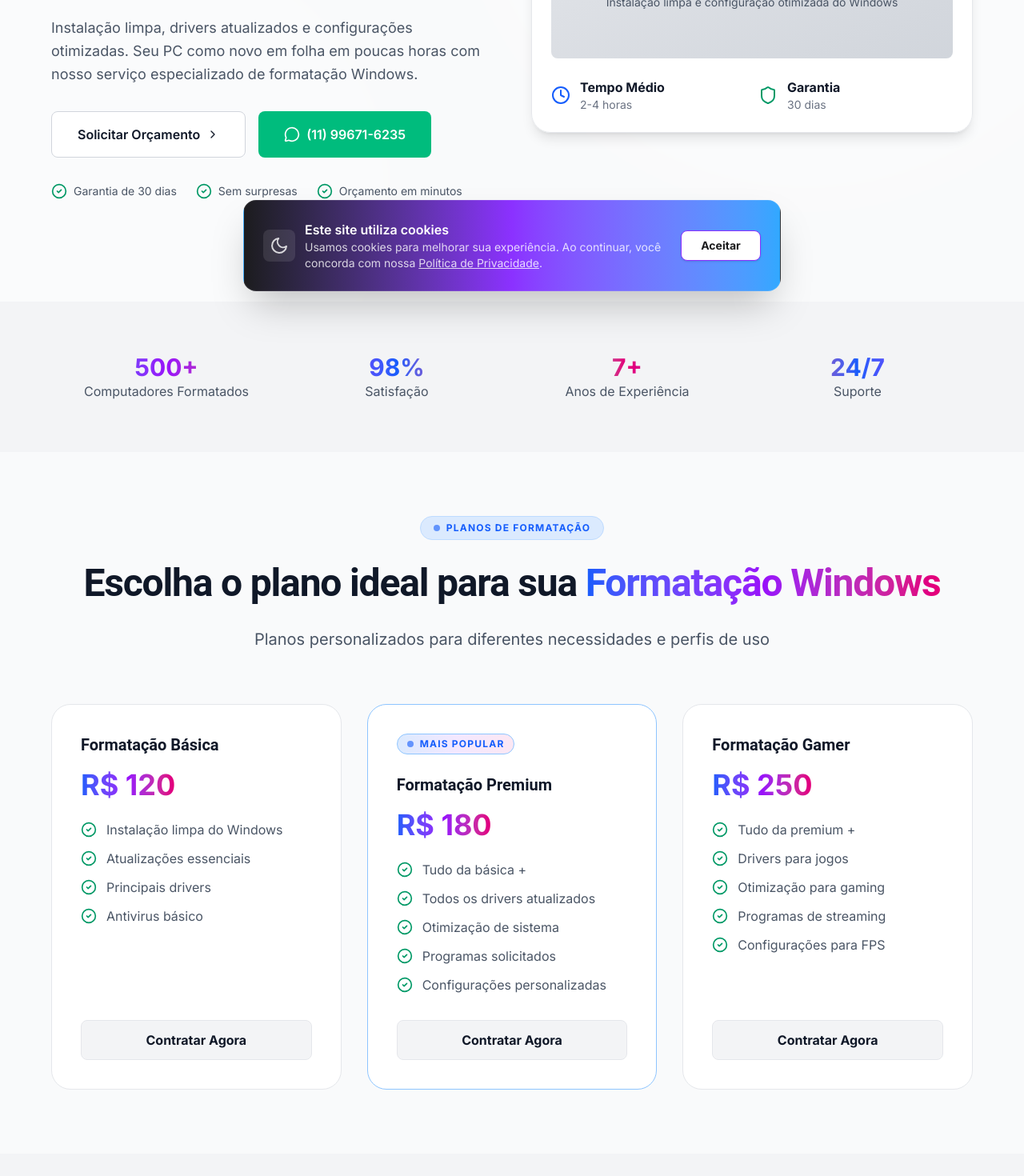
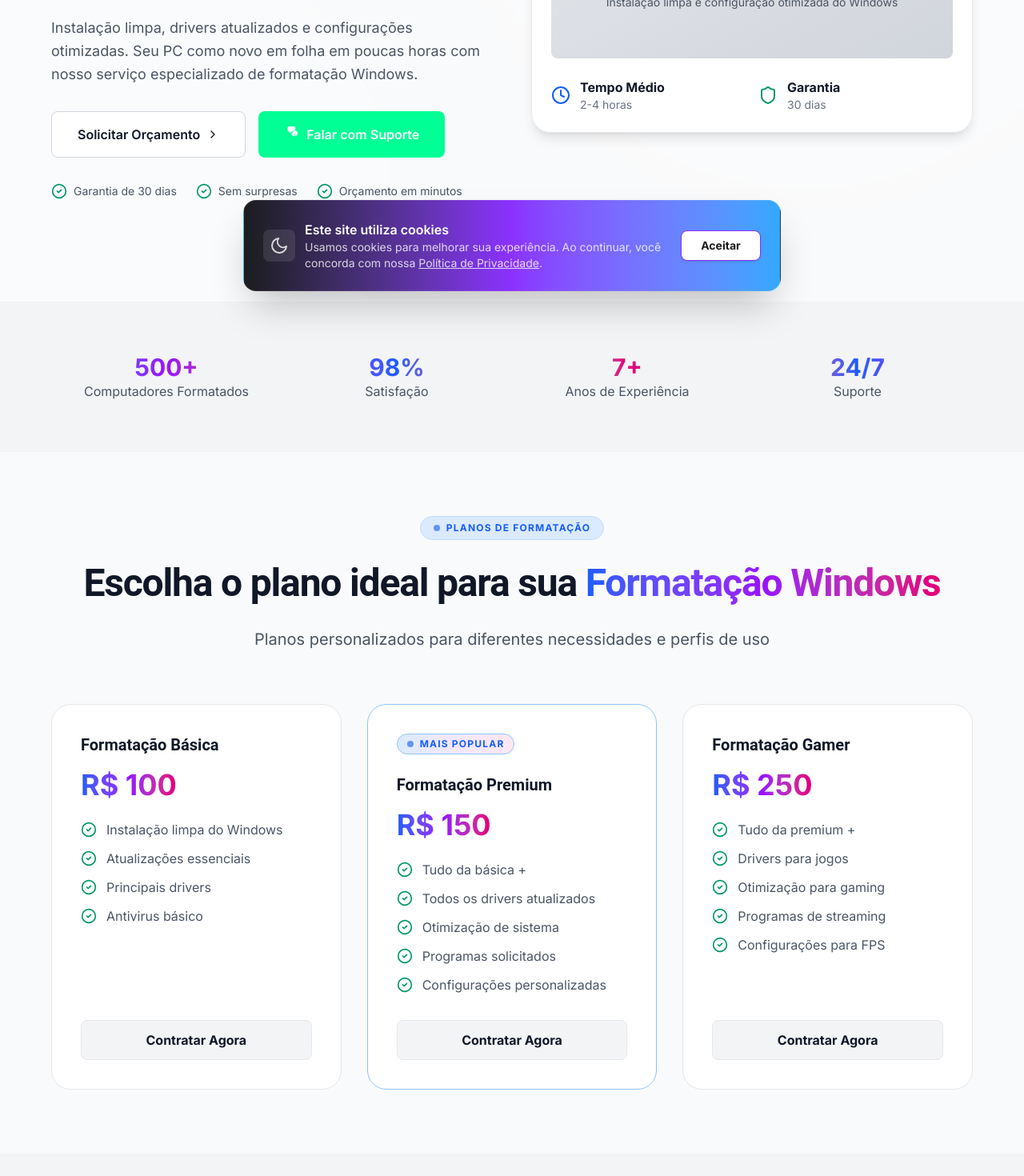
Before and after one commit to DougFHansen/voltris-seo-optimized, a Next.js app: page /formatar-windows in a window 1280 px wide. Shown: the part 420-1890 px from the top of the page at 80% size. Built offline with nearby package versions, Linux system fonts and the light colour scheme; no server answers.

Commit message:
Update prices, add WhatsApp SVG, and refine remote support copywriting

```diff
--- a/app/formatar-windows/FormatarWindowsClient.tsx
+++ b/app/formatar-windows/FormatarWindowsClient.tsx
@@ -1,7 +1,7 @@
 'use client';
 
 import Link from 'next/link';
-import { Phone, MapPin, CheckCircle2, Star, Clock, Shield, CreditCard, MessageCircle, Zap, Wrench, Monitor, ChevronRight } from 'lucide-react';
+import { Phone, MapPin, CheckCircle2, Star, Clock, Shield, CreditCard, Zap, Wrench, Monitor, ChevronRight } from 'lucide-react';
 import Header from '@/components/Header';
 import DOMPurify from 'isomorphic-dompurify';
 import dynamic from 'next/dynamic';
@@ -31,7 +31,7 @@ export default function FormatarWindowsClient() {
     const pricingPlans = [
         {
             name: "Formatação Básica",
-            price: "R$ 120",
+            price: "R$ 100",
             features: [
                 "Instalação limpa do Windows",
                 "Atualizações essenciais",
@@ -41,7 +41,7 @@ export default function FormatarWindowsClient() {
         },
         {
             name: "Formatação Premium",
-            price: "R$ 180",
+            price: "R$ 150",
             features: [
                 "Tudo da básica +",
                 "Todos os drivers atualizados",
@@ -101,10 +101,12 @@ export default function FormatarWindowsClient() {
                                 </Link>
                                 <Link
                                     href="https://wa.me/5511996716235"
-                                    className="inline-flex items-center justify-center px-8 py-4 font-semibold text-white transition-all duration-200 bg-emerald-500 rounded-lg hover:bg-emerald-600 hover:shadow-md focus:outline-none focus:ring-2 focus:ring-offset-2 focus:ring-emerald-500"
+                                    className="inline-flex items-center justify-center px-8 py-4 font-semibold text-white transition-all duration-200 bg-[#00FF94] text-[#050510] rounded-lg hover:bg-[#00CC76] hover:shadow-[0_0_20px_rgba(0,255,148,0.4)] focus:outline-none focus:ring-2 focus:ring-offset-2 focus:ring-[#00FF94]"
                                 >
-                                    <MessageCircle className="mr-2" size={20} />
-                                    (11) 99671-6235
+                                    <svg xmlns="http://www.w3.org/2000/svg" width="20" height="20" fill="currentColor" viewBox="0 0 24 24" className="mr-2">
+                                        <path d="M17.472 14.387c-.3-.1-1.7-.8-1.9-1.4-.3-.5-.1-.8.2-1.1.3-.3.6-.7.9-1.1.3-.4.4-.5.6-.5.2 0 .4-.1.5-.4.1-.3 0-.8-.4-1.5-.5-.8-1.4-2.1-2.6-2.1-1.3 0-2.1.8-2.9 1.6-.8.8-1.3 1.3-2.5 1.3-.8 0-1.4-.4-1.9-.9-.5-.5-.7-.7-1.2-1.1 0 0-.4-.3-.6-.8-.2-.5-.6-1.5-.6-2.9 0-1.4.9-2.7 2.1-3.7 1.1-1 2.5-1.6 4.1-1.6 1.7 0 3.1.6 4.2 1.6 1 .9 1.6 2.1 1.6 3.5 0 1.4-.6 2.6-1.6 3.4zm-6.5-3.2c.2 1.1.8 2 1.6 2.6.9.6 2.1.9 3.2.9 1.1 0 2.3-.3 3.2-.9.8-.6 1.4-1.5 1.6-2.6.2-1.1-.1-2.3-.7-3.2-.6-.8-1.5-1.4-2.6-1.6-1.1-.2-2.3.1-3.2.7-.8.6-1.4 1.5-1.6 2.6z" />
+                                    </svg>
+                                    Falar com Suporte
                                 </Link>
                             </div>
 
@@ -375,10 +377,12 @@ export default function FormatarWindowsClient() {
                         </Link>
                         <Link
                             href="https://wa.me/5511996716235"
-                            className="inline-flex items-center justify-center px-8 py-4 font-semibold text-white transition-all duration-200 bg-emerald-500 rounded-lg hover:bg-emerald-600 hover:shadow-md focus:outline-none focus:ring-2 focus:ring-offset-2 focus:ring-emerald-500"
+                            className="inline-flex items-center justify-center px-8 py-4 font-semibold text-white transition-all duration-200 bg-[#00FF94] text-[#050510] rounded-lg hover:bg-[#00CC76] hover:shadow-[0_0_20px_rgba(0,255,148,0.4)] focus:outline-none focus:ring-2 focus:ring-offset-2 focus:ring-[#00FF94]"
                         >
-                            <MessageCircle className="mr-2" size={20} />
-                            (11) 99671-6235
+                            <svg xmlns="http://www.w3.org/2000/svg" width="20" height="20" fill="currentColor" viewBox="0 0 24 24" className="mr-2">
+                                <path d="M17.472 14.387c-.3-.1-1.7-.8-1.9-1.4-.3-.5-.1-.8.2-1.1.3-.3.6-.7.9-1.1.3-.4.4-.5.6-.5.2 0 .4-.1.5-.4.1-.3 0-.8-.4-1.5-.5-.8-1.4-2.1-2.6-2.1-1.3 0-2.1.8-2.9 1.6-.8.8-1.3 1.3-2.5 1.3-.8 0-1.4-.4-1.9-.9-.5-.5-.7-.7-1.2-1.1 0 0-.4-.3-.6-.8-.2-.5-.6-1.5-.6-2.9 0-1.4.9-2.7 2.1-3.7 1.1-1 2.5-1.6 4.1-1.6 1.7 0 3.1.6 4.2 1.6 1 .9 1.6 2.1 1.6 3.5 0 1.4-.6 2.6-1.6 3.4zm-6.5-3.2c.2 1.1.8 2 1.6 2.6.9.6 2.1.9 3.2.9 1.1 0 2.3-.3 3.2-.9.8-.6 1.4-1.5 1.6-2.6.2-1.1-.1-2.3-.7-3.2-.6-.8-1.5-1.4-2.6-1.6-1.1-.2-2.3.1-3.2.7-.8.6-1.4 1.5-1.6 2.6z" />
+                            </svg>
+                            Falar com Suporte
                         </Link>
                     </div>
                 </div>
--- a/app/formatar-windows/page.tsx
+++ b/app/formatar-windows/page.tsx
@@ -37,7 +37,7 @@ export default function WindowsFormattingPage() {
           areaServed: { "@type": "Country", "name": "Brasil" },
           offers: {
             "@type": "Offer",
-            "price": "120.00",
+            "price": "100.00",
             "priceCurrency": "BRL"
           }
         }}
--- a/app/otimizacao-pc/OtimizacaoPcClient.tsx
+++ b/app/otimizacao-pc/OtimizacaoPcClient.tsx
@@ -15,9 +15,7 @@ import {
     Gamepad2,
     Download,
     ArrowRight,
-    ChevronRight,
-    MessageCircle,
-    Phone
+    ChevronRight
 } from 'lucide-react';
 import Header from '@/components/Header';
 import dynamic from 'next/dynamic';
@@ -135,11 +133,13 @@ export default function OtimizacaoPcClient() {
                                     <ChevronRight className="w-4 h-4 transition-transform group-hover:translate-x-1" />
                                 </Link>
                                 <Link
-                                    href="https://wa.me/5511996716235"
-                                    className="inline-flex items-center justify-center px-8 py-4 font-semibold text-gray-900 transition-all duration-200 bg-emerald-500 rounded-lg hover:bg-emerald-600 hover:shadow-[0_0_20px_rgba(16,185,129,0.4)] focus:outline-none focus:ring-2 focus:ring-offset-2 focus:ring-emerald-500"
+                                    href="https://wa.me/5511996716235?text=Ol%C3%A1!%20Gostaria%20de%20saber%20mais%20sobre%20a%20otimiza%C3%A7%C3%A3o%20de%20computador"
+                                    className="inline-flex items-center justify-center px-8 py-4 font-semibold text-[#050510] transition-all duration-200 bg-[#00FF94] rounded-lg hover:bg-[#00CC76] hover:shadow-[0_0_20px_rgba(0,255,148,0.4)] focus:outline-none focus:ring-2 focus:ring-offset-2 focus:ring-[#00FF94]"
                                 >
-                                    <MessageCircle className="mr-2" />
-                                    Falar no WhatsApp
+                                    <svg xmlns="http://www.w3.org/2000/svg" width="20" height="20" fill="currentColor" viewBox="0 0 24 24" className="mr-2">
+                                        <path d="M17.472 14.387c-.3-.1-1.7-.8-1.9-1.4-.3-.5-.1-.8.2-1.1.3-.3.6-.7.9-1.1.3-.4.4-.5.6-.5.2 0 .4-.1.5-.4.1-.3 0-.8-.4-1.5-.5-.8-1.4-2.1-2.6-2.1-1.3 0-2.1.8-2.9 1.6-.8.8-1.3 1.3-2.5 1.3-.8 0-1.4-.4-1.9-.9-.5-.5-.7-.7-1.2-1.1 0 0-.4-.3-.6-.8-.2-.5-.6-1.5-.6-2.9 0-1.4.9-2.7 2.1-3.7 1.1-1 2.5-1.6 4.1-1.6 1.7 0 3.1.6 4.2 1.6 1 .9 1.6 2.1 1.6 3.5 0 1.4-.6 2.6-1.6 3.4zm-6.5-3.2c.2 1.1.8 2 1.6 2.6.9.6 2.1.9 3.2.9 1.1 0 2.3-.3 3.2-.9.8-.6 1.4-1.5 1.6-2.6.2-1.1-.1-2.3-.7-3.2-.6-.8-1.5-1.4-2.6-1.6-1.1-.2-2.3.1-3.2.7-.8.6-1.4 1.5-1.6 2.6z" />
+                                    </svg>
+                                    Falar com Especialista
                                 </Link>
                             </div>
 
@@ -421,7 +421,7 @@ export default function OtimizacaoPcClient() {
                             </div>
                         </Link>
 
-                        <Link href="/assistencia-tecnica" className="group relative bg-white border border-gray-200 hover:border-purple-300 rounded-3xl p-1 overflow-hidden transition-all duration-300 hover:-translate-y-2 hover:shadow-lg">
+                        <Link href="/formatar-windows" className="group relative bg-white border border-gray-200 hover:border-purple-300 rounded-3xl p-1 overflow-hidden transition-all duration-300 hover:-translate-y-2 hover:shadow-lg">
                             <div className="absolute inset-0 bg-gradient-to-b from-gray-50 to-transparent opacity-0 group-hover:opacity-100 transition-opacity duration-500 pointer-events-none"></div>
                             <div className="relative h-full bg-gray-50 rounded-[20px] p-8 flex flex-col items-start overflow-hidden">
                                 <div className="w-16 h-16 rounded-2xl bg-gray-100 border border-gray-200 flex items-center justify-center mb-8 group-hover:bg-purple-100 group-hover:border-purple-200 transition-all duration-300 shadow-sm">
@@ -429,9 +429,9 @@ export default function OtimizacaoPcClient() {
                                         <Wrench className="w-8 h-8" />
                                     </div>
                                 </div>
-                                <h3 className="text-xl font-bold text-gray-900 mb-3 group-hover:text-transparent group-hover:bg-clip-text group-hover:bg-gradient-to-r group-hover:from-blue-600 group-hover:via-purple-600 group-hover:to-pink-600 transition-all">Assistência Técnica</h3>
+                                <h3 className="text-xl font-bold text-gray-900 mb-3 group-hover:text-transparent group-hover:bg-clip-text group-hover:bg-gradient-to-r group-hover:from-blue-600 group-hover:via-purple-600 group-hover:to-pink-600 transition-all">Suporte Técnico Remoto</h3>
                                 <p className="text-gray-600 text-sm leading-relaxed mb-6">
-                                    Reparo de hardware e manutenção preventiva
+                                    Resolução de problemas online de forma rápida e segura
                                 </p>
                                 <div className="mt-auto w-full pt-6 border-t border-gray-200 flex items-center justify-between">
                                     <span className="text-purple-600 text-sm font-medium">Saiba mais</span>
@@ -483,11 +483,13 @@ export default function OtimizacaoPcClient() {
                             <ChevronRight className="w-4 h-4 transition-transform group-hover:translate-x-1" />
                         </Link>
                         <Link
-                            href="tel:+5511996716235"
-                            className="inline-flex items-center justify-center px-8 py-4 font-semibold text-gray-900 transition-all duration-200 bg-emerald-500 rounded-lg hover:bg-emerald-600 hover:shadow-[0_0_20px_rgba(16,185,129,0.4)] focus:outline-none focus:ring-2 focus:ring-offset-2 focus:ring-emerald-500"
+                            href="https://wa.me/5511996716235?text=Ol%C3%A1!%20Gostaria%20de%20saber%20mais%20sobre%20a%20otimiza%C3%A7%C3%A3o%20de%20computador"
+                            className="inline-flex items-center justify-center px-8 py-4 font-semibold text-[#050510] transition-all duration-200 bg-[#00FF94] rounded-lg hover:bg-[#00CC76] hover:shadow-[0_0_20px_rgba(0,255,148,0.4)] focus:outline-none focus:ring-2 focus:ring-offset-2 focus:ring-[#00FF94]"
                         >
-                            <Phone className="mr-2" />
-                            (11) 99671-6235
+                            <svg xmlns="http://www.w3.org/2000/svg" width="20" height="20" fill="currentColor" viewBox="0 0 24 24" className="mr-2">
+                                <path d="M17.472 14.387c-.3-.1-1.7-.8-1.9-1.4-.3-.5-.1-.8.2-1.1.3-.3.6-.7.9-1.1.3-.4.4-.5.6-.5.2 0 .4-.1.5-.4.1-.3 0-.8-.4-1.5-.5-.8-1.4-2.1-2.6-2.1-1.3 0-2.1.8-2.9 1.6-.8.8-1.3 1.3-2.5 1.3-.8 0-1.4-.4-1.9-.9-.5-.5-.7-.7-1.2-1.1 0 0-.4-.3-.6-.8-.2-.5-.6-1.5-.6-2.9 0-1.4.9-2.7 2.1-3.7 1.1-1 2.5-1.6 4.1-1.6 1.7 0 3.1.6 4.2 1.6 1 .9 1.6 2.1 1.6 3.5 0 1.4-.6 2.6-1.6 3.4zm-6.5-3.2c.2 1.1.8 2 1.6 2.6.9.6 2.1.9 3.2.9 1.1 0 2.3-.3 3.2-.9.8-.6 1.4-1.5 1.6-2.6.2-1.1-.1-2.3-.7-3.2-.6-.8-1.5-1.4-2.6-1.6-1.1-.2-2.3.1-3.2.7-.8.6-1.4 1.5-1.6 2.6z" />
+                            </svg>
+                            Falar com Especialista
                         </Link>
                     </div>
                 </div>
```
